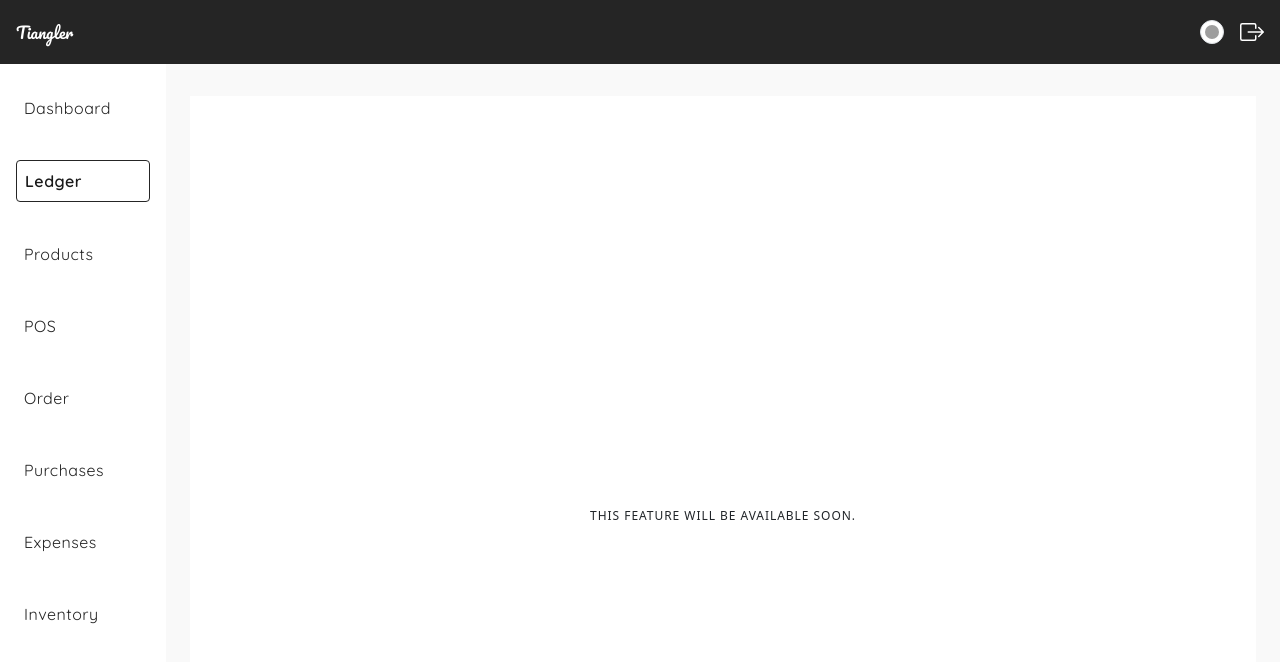
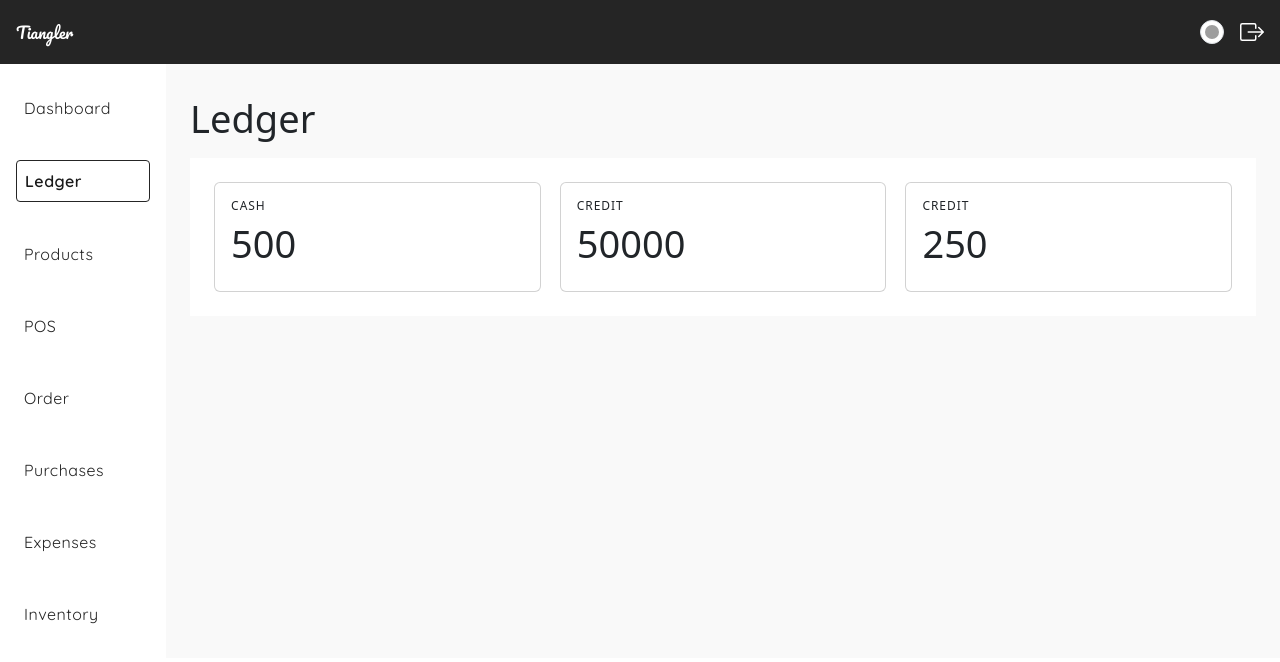
Before and after one commit to airacalins/tiangler-web, a React (Create React App) app: page / in a window 1280 px wide. Both pictures are taken after a click on the button "Ledger". Shown: the top 662 px of the page. Built offline with nearby package versions, Linux system fonts and the light colour scheme; grey boxes are pictures that could not be loaded.

Commit message:
add ledger page

```diff
--- /dev/null
+++ b/src/app/components/card/LedgerCard.tsx
@@ -0,0 +1,19 @@
+import { CASH } from "../../utilities/stringsConstant"
+import HorizontalSpace from "../spacer/HorizontalSpace"
+import Header2 from "../text/Header2"
+import Header5 from "../text/Header5"
+
+interface Props {
+    title: string,
+    amount: number
+}
+
+const LedgerCard = ({ title, amount }: Props) => (
+    <div className="card p-3 w-100">
+        <Header5 text={title} />
+        <HorizontalSpace width={6} />
+        <Header2 text={amount.toString()} />
+    </div>
+)
+
+export default LedgerCard
--- a/src/app/components/container/NavigationContainer.tsx
+++ b/src/app/components/container/NavigationContainer.tsx
@@ -7,15 +7,13 @@ import { Image } from "react-bootstrap";
 import { BoxArrowRight } from "react-bootstrap-icons";
 import HorizontalSpace from "../spacer/HorizontalSpace";
 
-
-
 interface Props {
     title?: string
     contents: ReactNode;
 }
 
-const NavigationContainer = ({ title, contents }: Props) => {
-    return <div className="vh-100">
+const NavigationContainer = ({ title, contents }: Props) => (
+    <div>
         <div className="d-flex align-items-center justify-content-between bg__color--primary px-3" style={{ height: 64 }}>
             <p className="app-name-styles m-0">{APP_NAME}</p>
             <div className="d-flex align-items-center">
@@ -46,7 +44,8 @@ const NavigationContainer = ({ title, contents }: Props) => {
                     {contents}
                 </div>
             </div>
-        </div></div >
-}
+        </div>
+    </div >
+)
 
 export default NavigationContainer;
--- a/src/app/layout/styles.scss
+++ b/src/app/layout/styles.scss
@@ -210,27 +210,27 @@ input.form-control:focus {
 .space__ {
     &horizontal-- {
         &1 {
-            width: 2px;
+            width: $size-2;
         }
 
         &2 {
-            width: 4px;
+            width: $size-4;
         }
 
         &3 {
-            width: 8px;
+            width: $size-8;
         }
 
         &4 {
-            width: 16px;
+            width: $size-16;
         }
 
         &5 {
-            width: 32px;
+            width: $size-32;
         }
 
         &6 {
-            width: 64px;
+            width: $size-64;
         }
     }
 
--- a/src/feature/ledger/LedgerPage.tsx
+++ b/src/feature/ledger/LedgerPage.tsx
@@ -1,13 +1,19 @@
-import Center from "../../app/components/container/Center";
+import LedgerCard from "../../app/components/card/LedgerCard";
 import NavigationContainer from "../../app/components/container/NavigationContainer";
-import Header5 from "../../app/components/text/Header5";
+import HorizontalSpace from "../../app/components/spacer/HorizontalSpace";
+import { CASH, CREDIT, LEDGER } from "../../app/utilities/stringsConstant";
 
 const LedgerPage = () => {
     return <NavigationContainer
+        title={LEDGER}
         contents={
-            <Center
-                children={<Header5 text={"This feature will be available soon."} />}
-            />
+            <div className="d-flex">
+                <LedgerCard title={CASH} amount={500} />
+                <HorizontalSpace width={6} />
+                <LedgerCard title={CREDIT} amount={50000} />
+                <HorizontalSpace width={6} />
+                <LedgerCard title={CREDIT} amount={250} />
+            </div>
         }
     />
 }
```
